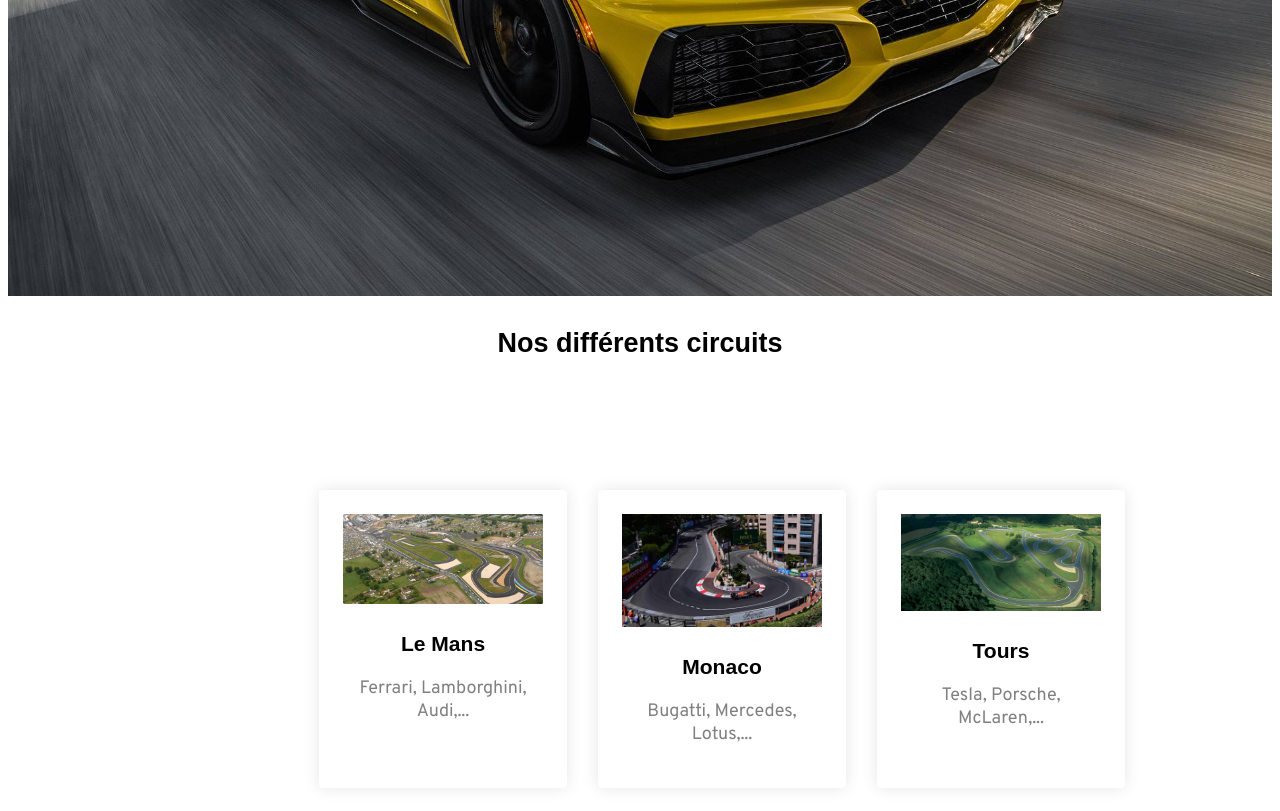
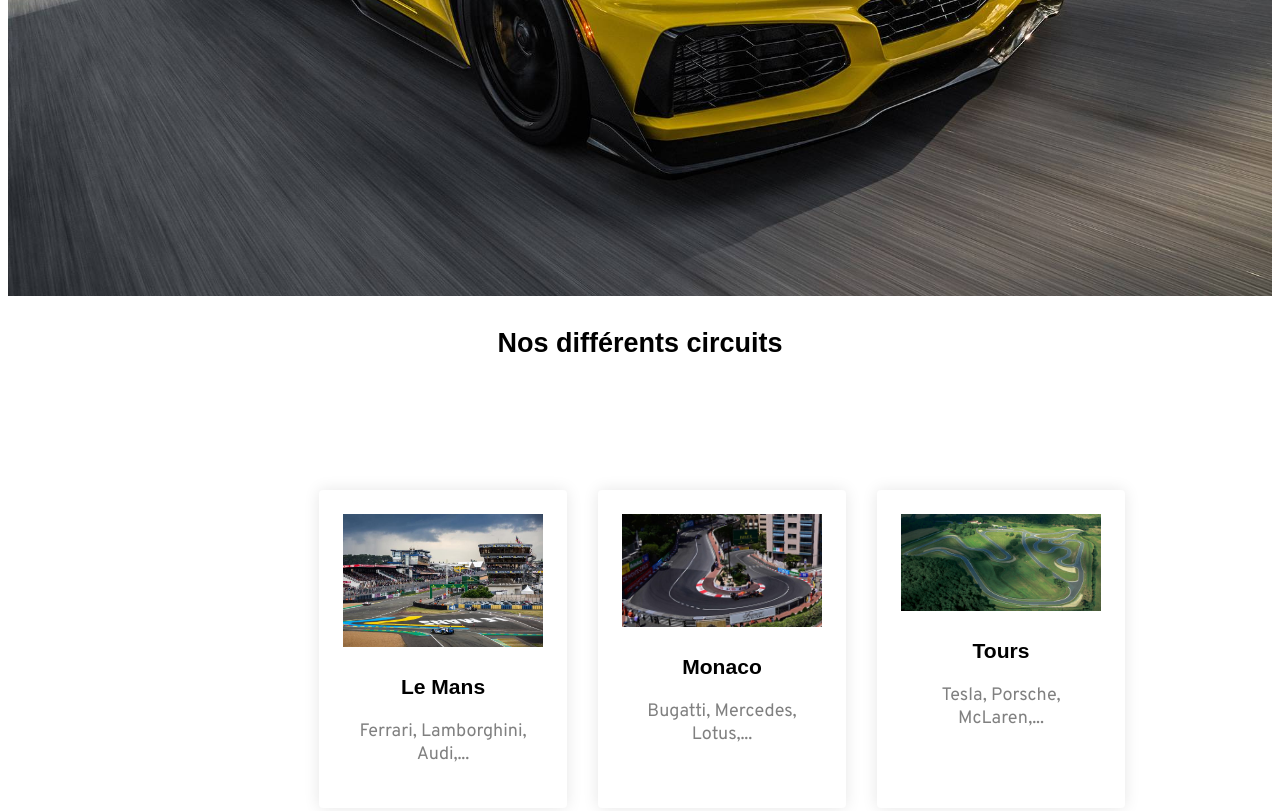
Before and after one commit to Emilien-Leclerc/landing, a plain HTML site: page index.html in a window 1280 px wide. Shown: the part 362-1173 px from the top of the page. Drawn offline with Linux system fonts and the light colour scheme; a web font is replaced by a local one.

Commit message:
Add files via upload

```diff
--- a/index.html
+++ b/index.html
@@ -22,7 +22,7 @@
   <!-- Cards section -->
 <div class="cards">
   <div class='card-white'>
-    <img src="images/circuitMans.jpg"alt="Shanghai"width="200" class="image-card">
+    <img src="images/circuitMa.jpeg"alt="Shanghai"width="200" class="image-card">
       <h3>Le Mans</h3>
         <P>Ferrari, Lamborghini, Audi,...</P>
   </div>
```
Also changed, not shown: images/circuitMa.jpeg (added).
